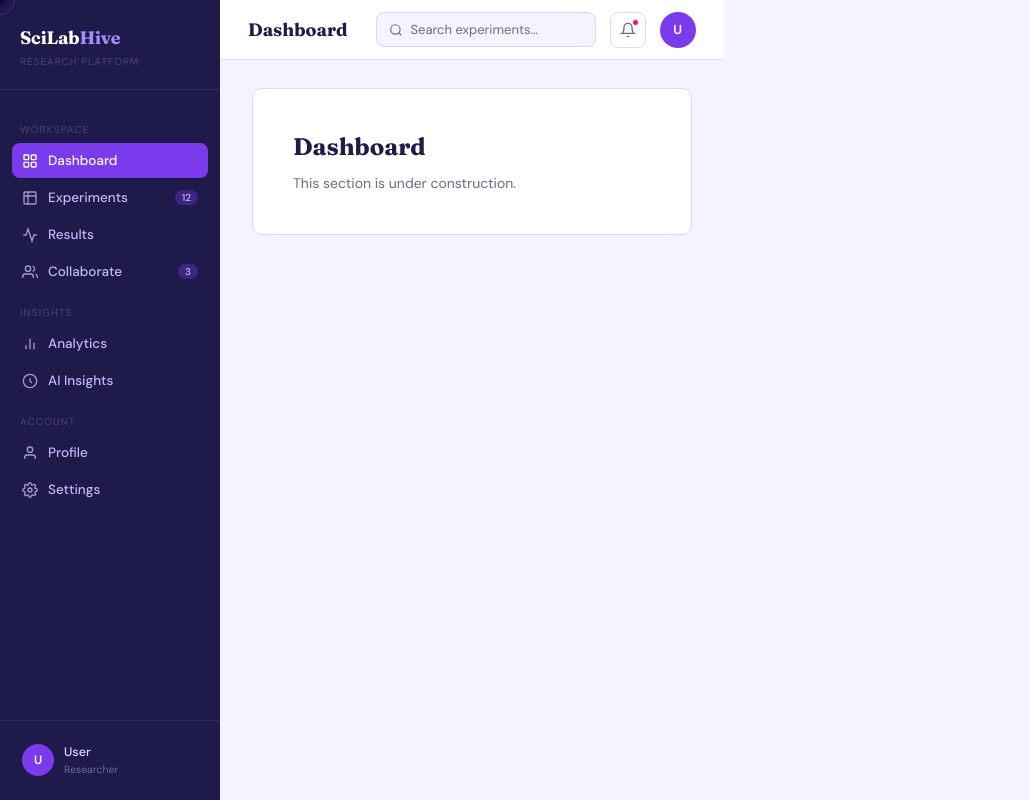
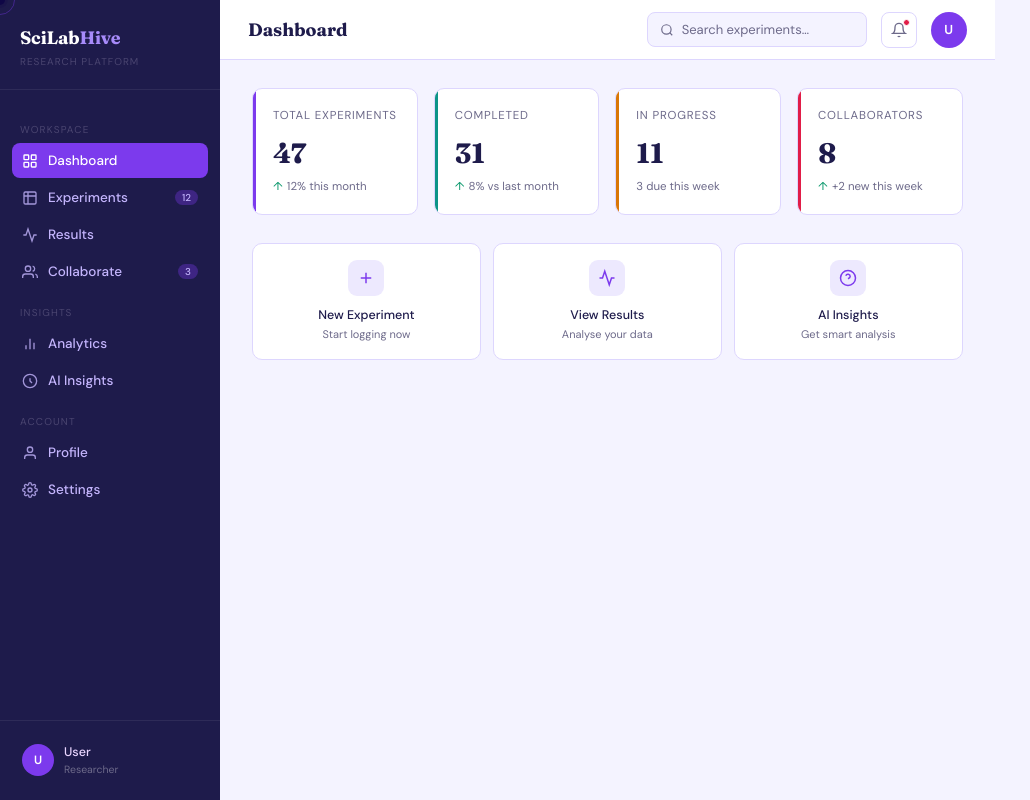
Before and after one commit to TishaSachi/SciLabHive, a React (Vite) app in the folder scilabhive-frontend/: page / in a window 1280 px wide. Shown: the whole page, without its empty margins (0-1030 px from the left). Built offline with nearby package versions, Linux system fonts and the light colour scheme; no server answers; sample sign-in values are in the browser's storage.

Commit message:
created the Dashboard UI

```diff
--- a/scilabhive-frontend/src/pages/Dashboard.css
+++ b/scilabhive-frontend/src/pages/Dashboard.css
@@ -35,6 +35,7 @@
   --font-display: 'Fraunces', serif;
   --sidebar-width: 220px;
   --topbar-height: 60px;
+
 }
 
 body {
@@ -42,7 +43,7 @@ body {
   background: var(--bg);
   color: var(--text);
   min-height: 100vh;
-  overflow-x: hidden;
+  overflow-x: auto;
 }
 
 /* ── Shell Layout ── */
--- a/scilabhive-frontend/src/pages/Dashboard.jsx
+++ b/scilabhive-frontend/src/pages/Dashboard.jsx
@@ -2,8 +2,8 @@ import { useState } from "react";
 import Sidebar from "./Sidebar";
 import Topbar from "./Topbar";
 import "./dashboard.css";
+import { DashboardPage } from "./Pages";
 
-// Placeholder page content
 function PageContent({ activePage }) {
   return (
     <div className="page-content">
@@ -18,10 +18,7 @@ export default function Dashboard({ user }) {
 
   return (
     <div className="dashboard-shell">
-      {/* Fixed left sidebar */}
       <Sidebar activePage={activePage} onNavigate={setActivePage} user={user} />
-
-      {/* Right side: topbar + scrollable content */}
       <div className="dashboard-main">
         <Topbar
           activePage={activePage}
@@ -29,7 +26,11 @@ export default function Dashboard({ user }) {
           user={user}
         />
         <main className="dashboard-content">
-          <PageContent activePage={activePage} />
+          {activePage === "dashboard" ? (
+            <DashboardPage onNavigate={setActivePage} />
+          ) : (
+            <PageContent activePage={activePage} />
+          )}
         </main>
       </div>
     </div>
--- /dev/null
+++ b/scilabhive-frontend/src/pages/DashboardUI.css
@@ -0,0 +1,101 @@
+@import './dashboard.css';
+
+/* ── Stat Cards ── */
+.stat-grid {
+  display: grid;
+  grid-template-columns: repeat(4, 1fr);
+  gap: 16px;
+  margin-bottom: 28px;
+}
+
+.stat-card {
+  background: var(--surface);
+  border: 1.5px solid var(--border);
+  border-radius: var(--radius);
+  padding: 18px 20px;
+  position: relative;
+  overflow: hidden;
+}
+
+.stat-card::before {
+  content: '';
+  position: absolute;
+  top: 0; left: 0;
+  width: 3px; height: 100%;
+  background: var(--card-accent, var(--accent));
+}
+
+.stat-label {
+  font-size: 11.5px;
+  color: var(--text-muted);
+  text-transform: uppercase;
+  letter-spacing: 0.07em;
+  margin-bottom: 8px;
+}
+
+.stat-value {
+  font-family: var(--font-display);
+  font-size: 28px;
+  font-weight: 700;
+  color: var(--text);
+}
+
+.stat-sub {
+  font-size: 11.5px;
+  color: var(--text-muted);
+  margin-top: 4px;
+  display: flex;
+  align-items: center;
+  gap: 4px;
+}
+
+.stat-up   { color: var(--success); }
+.stat-down { color: var(--danger); }
+
+/* ── Quick Actions ── */
+.quick-grid {
+  display: grid;
+  grid-template-columns: repeat(3, 1fr);
+  gap: 12px;
+  margin-bottom: 28px;
+}
+
+.quick-card {
+  background: var(--surface);
+  border: 1.5px solid var(--border);
+  border-radius: var(--radius);
+  padding: 16px;
+  cursor: pointer;
+  transition: border-color 0.15s, background 0.15s;
+  text-align: center;
+}
+
+.quick-card:hover {
+  border-color: var(--accent);
+  background: var(--accent-dim);
+}
+
+.quick-icon {
+  width: 36px;
+  height: 36px;
+  border-radius: 9px;
+  background: var(--accent-dim);
+  display: flex;
+  align-items: center;
+  justify-content: center;
+  margin: 0 auto 10px;
+}
+
+.quick-icon svg { color: var(--accent); }
+
+.quick-label {
+  font-size: 12.5px;
+  font-weight: 500;
+  color: var(--text);
+}
+
+.quick-sub {
+  font-size: 11px;
+  color: var(--text-muted);
+  margin-top: 2px;
+}
--- /dev/null
+++ b/scilabhive-frontend/src/pages/DashboardUI.jsx
@@ -0,0 +1,30 @@
+import "./DashboardUI.css";
+
+export function StatCard({ label, value, sub, upDown, accentColor }) {
+  return (
+    <div className="stat-card" style={{ "--card-accent": accentColor }}>
+      <div className="stat-label">{label}</div>
+      <div className="stat-value">{value}</div>
+      {sub && (
+        <div className="stat-sub">
+          {upDown && (
+            <span className={upDown === "up" ? "stat-up" : "stat-down"}>
+              {upDown === "up" ? "↑" : "↓"}
+            </span>
+          )}
+          {sub}
+        </div>
+      )}
+    </div>
+  );
+}
+
+export function QuickCard({ icon, label, sub, onClick }) {
+  return (
+    <div className="quick-card" onClick={onClick}>
+      <div className="quick-icon">{icon}</div>
+      <div className="quick-label">{label}</div>
+      <div className="quick-sub">{sub}</div>
+    </div>
+  );
+}
--- /dev/null
+++ b/scilabhive-frontend/src/pages/Pages.jsx
@@ -0,0 +1,95 @@
+import { StatCard, QuickCard } from "./DashboardUI";
+
+export function DashboardPage({ onNavigate }) {
+  return (
+    <div>
+      {/* ── Section 1: Stat Cards ── */}
+      <div className="stat-grid">
+        <StatCard
+          label="Total Experiments"
+          value="47"
+          sub="12% this month"
+          upDown="up"
+        />
+        <StatCard
+          label="Completed"
+          value="31"
+          sub="8% vs last month"
+          upDown="up"
+          accentColor="#0d9488"
+        />
+        <StatCard
+          label="In Progress"
+          value="11"
+          sub="3 due this week"
+          accentColor="#d97706"
+        />
+        <StatCard
+          label="Collaborators"
+          value="8"
+          sub="+2 new this week"
+          upDown="up"
+          accentColor="#e11d48"
+        />
+      </div>
+
+      {/* ── Section 2: Quick Actions ── */}
+      <div className="quick-grid">
+        <QuickCard
+          label="New Experiment"
+          sub="Start logging now"
+          onClick={() => onNavigate("experiments")}
+          icon={
+            <svg
+              fill="none"
+              stroke="currentColor"
+              strokeWidth="2"
+              viewBox="0 0 24 24"
+              width="18"
+              height="18"
+            >
+              <line x1="12" y1="5" x2="12" y2="19" />
+              <line x1="5" y1="12" x2="19" y2="12" />
+            </svg>
+          }
+        />
+        <QuickCard
+          label="View Results"
+          sub="Analyse your data"
+          onClick={() => onNavigate("results")}
+          icon={
+            <svg
+              fill="none"
+              stroke="currentColor"
+              strokeWidth="2"
+              viewBox="0 0 24 24"
+              width="18"
+              height="18"
+            >
+              <polyline points="22 12 18 12 15 21 9 3 6 12 2 12" />
+            </svg>
+          }
+        />
+        <QuickCard
+          label="AI Insights"
+          sub="Get smart analysis"
+          onClick={() => onNavigate("ai")}
+          icon={
+            <svg
+              fill="none"
+              stroke="currentColor"
+              strokeWidth="2"
+              viewBox="0 0 24 24"
+              width="18"
+              height="18"
+            >
+              <circle cx="12" cy="12" r="10" />
+              <path d="M9.09 9a3 3 0 015.83 1c0 2-3 3-3 3" />
+              <line x1="12" y1="17" x2="12.01" y2="17" />
+            </svg>
+          }
+        />
+      </div>
+    </div>
+  );
+}
```
